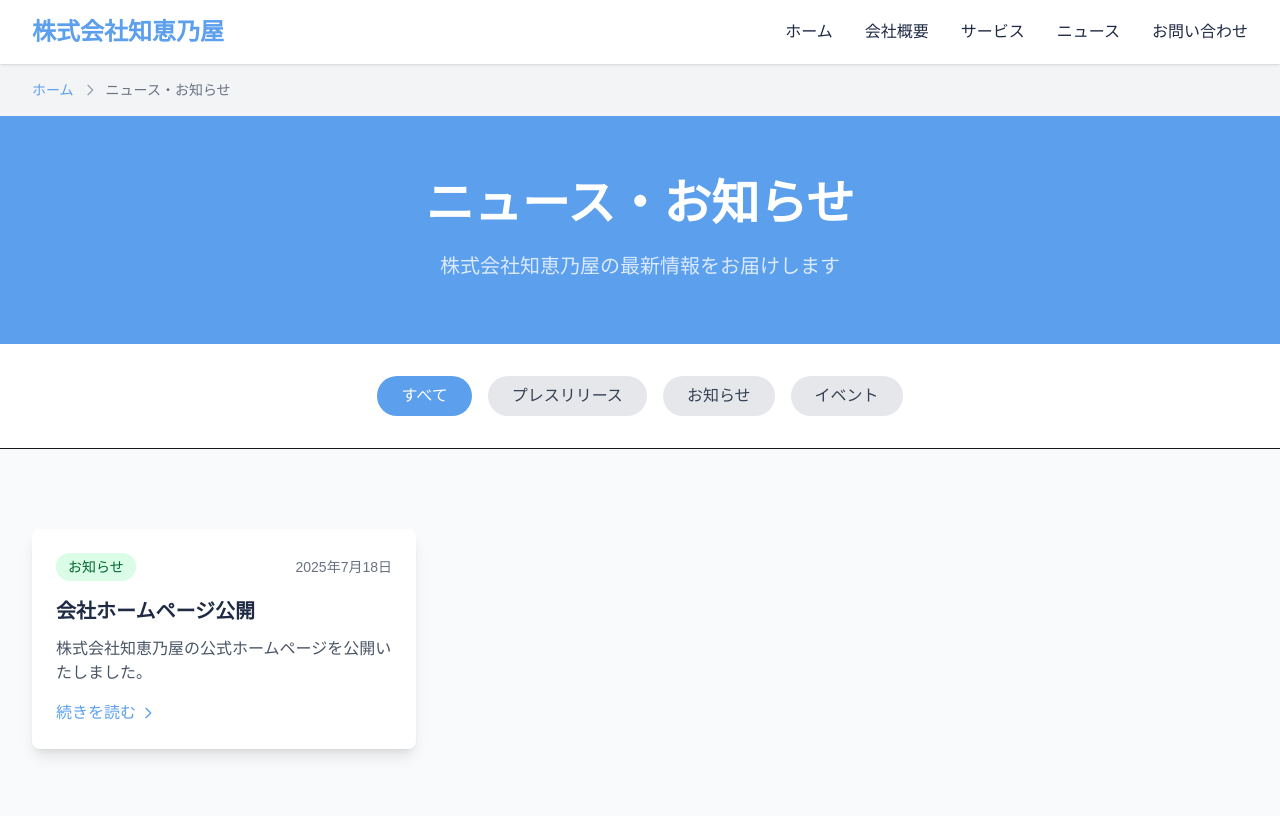
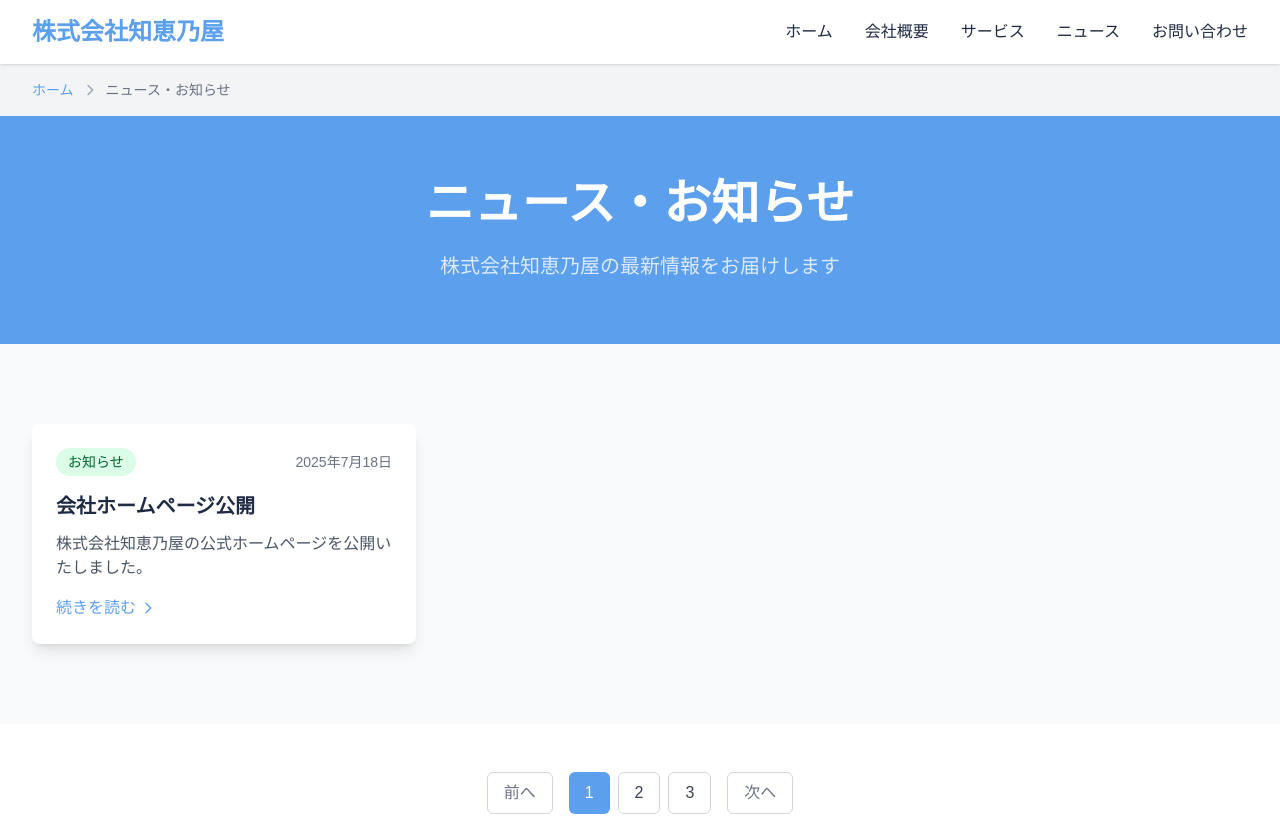
Before and after one commit to chienoya/corporate-site, a Next.js app: page /news in a window 1280 px wide. Shown: the top 816 px of the page. Built offline with nearby package versions, Linux system fonts and the light colour scheme.

Commit message:
カテゴリのフィルター機能をコメントアウト

```diff
--- a/app/news/page.tsx
+++ b/app/news/page.tsx
@@ -19,7 +19,7 @@ export default function News() {
     },
   ];
 
-  const categories = ['すべて', 'プレスリリース', 'お知らせ', 'イベント'];
+  // const categories = ['すべて', 'プレスリリース', 'お知らせ', 'イベント'];
 
   const formatDate = (dateString: string) => {
     const date = new Date(dateString);
@@ -56,7 +56,7 @@ export default function News() {
       </section>
 
       {/* フィルターセクション */}
-      <section className='py-8 bg-white border-b'>
+      {/* <section className='py-8 bg-white border-b'>
         <div className='max-w-7xl mx-auto px-4 sm:px-6 lg:px-8'>
           <div className='flex flex-wrap gap-4 justify-center'>
             {categories.map((category) => (
@@ -73,7 +73,7 @@ export default function News() {
             ))}
           </div>
         </div>
-      </section>
+      </section> */}
 
       {/* ニュース一覧セクション */}
       <section className='py-20'>
```
